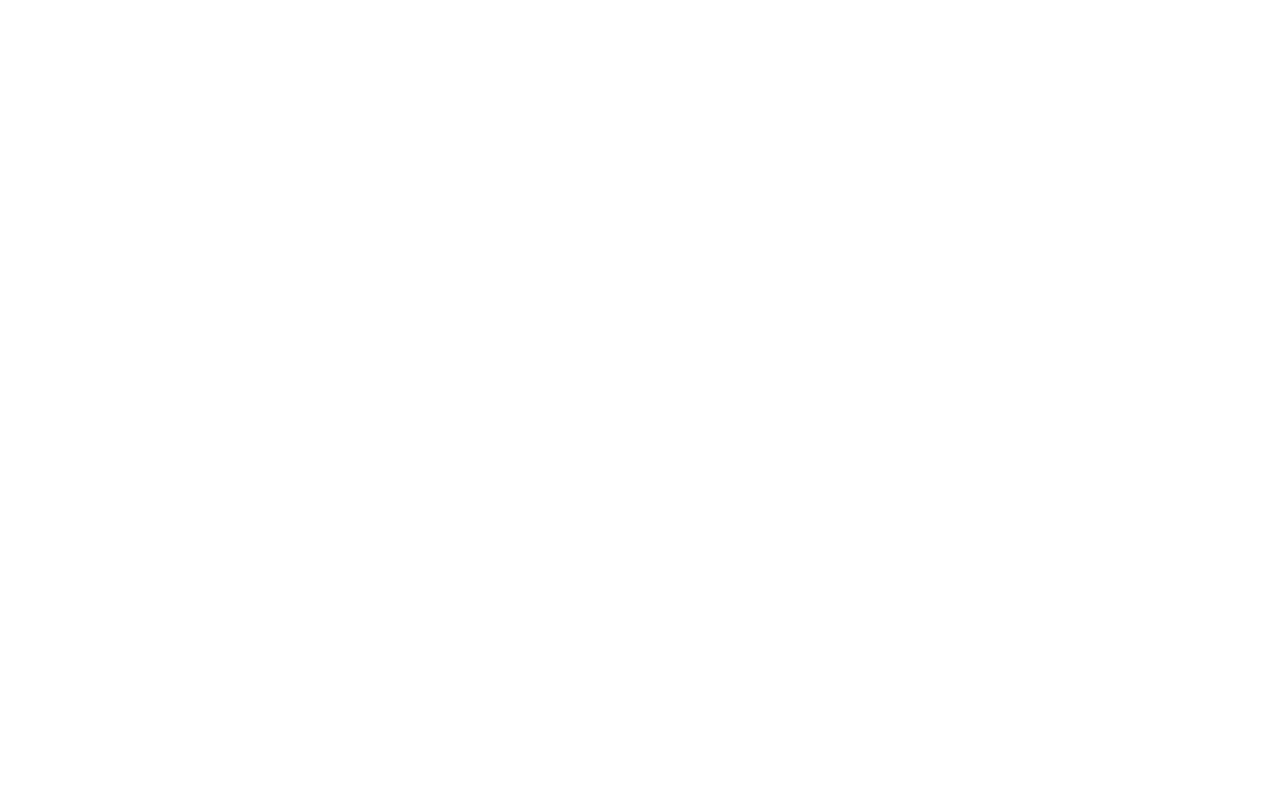
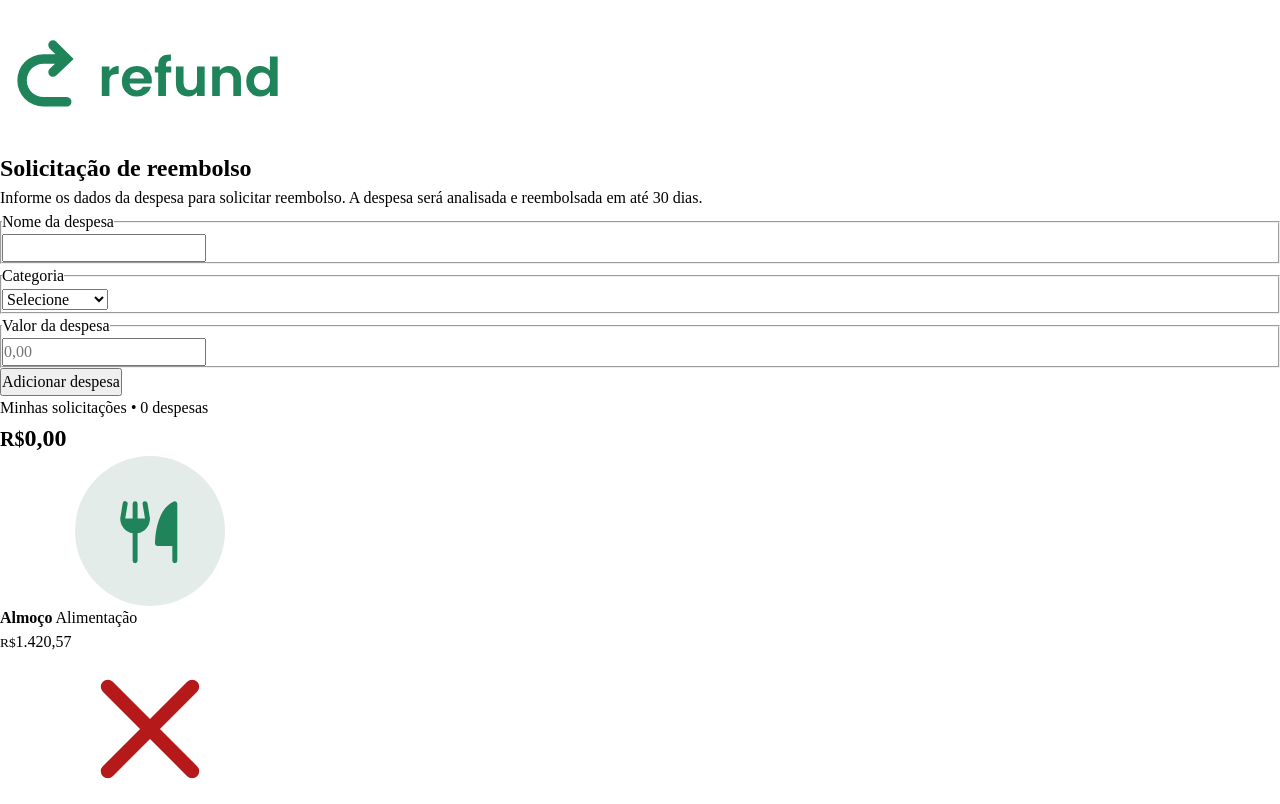
Before and after one commit to VictorMartinsD/refund-dashboard, a website built with Vite: page index.html in a window 1280 px wide. Built offline with nearby package versions, Linux system fonts and the light colour scheme.

Commit message:
feat: add dashboard html shell with svg sprite

```diff
--- a/index.html
+++ b/index.html
@@ -14,6 +14,7 @@
 
     <link rel="preconnect" href="https://fonts.googleapis.com" />
     <link rel="preconnect" href="https://fonts.gstatic.com" crossorigin />
+    <link href="https://fonts.googleapis.com/css2?family=Open+Sans:wght@400;600;700&display=swap" rel="stylesheet" />
 
     <meta property="og:type" content="website" />
     <meta property="og:title" content="Refund - Controle de Reembolsos" />
@@ -37,5 +38,75 @@
 
     <script type="module" src="/src/main.js"></script>
   </head>
-  <body></body>
+  <body>
+    <main>
+      <svg class="logo" role="img" aria-label="Convert logo">
+        <use href="./src/assets/img/icons.svg#icon-logo"></use>
+      </svg>
+
+      <section>
+        <form>
+          <h1>Solicitação de reembolso</h1>
+          <p>
+            Informe os dados da despesa para solicitar reembolso. A despesa será analisada e reembolsada em até 30 dias.
+          </p>
+
+          <fieldset>
+            <legend>Nome da despesa</legend>
+            <input type="text" id="expense" name="expense" required />
+          </fieldset>
+
+          <div class="inputs-row">
+            <fieldset>
+              <legend>Categoria</legend>
+              <select id="category" name="category" required>
+                <option value="" disabled selected hidden>Selecione</option>
+                <option value="food">Alimentação</option>
+                <option value="accommodation">Hospedagem</option>
+                <option value="services">Serviços</option>
+                <option value="transport">Transporte</option>
+                <option value="others">Outros</option>
+              </select>
+            </fieldset>
+
+            <fieldset>
+              <legend>Valor da despesa</legend>
+              <input type="text" name="amount" id="amount" placeholder="0,00" required />
+            </fieldset>
+          </div>
+
+          <button type="submit">Adicionar despesa</button>
+        </form>
+
+        <aside>
+          <header>
+            <p>
+              Minhas solicitações <i>&bullet;</i>
+              <span>0 despesas</span>
+            </p>
+            <h2><small>R$</small>0,00</h2>
+          </header>
+
+          <ul>
+            <li class="expense">
+              <svg class="expense-icon" role="img" aria-label="Ícone de tipo da despesa">
+                <use href="./src/assets/img/icons.svg#icon-food"></use>
+              </svg>
+
+              <div class="expense-info">
+                <strong>Almoço</strong>
+                <span>Alimentação</span>
+              </div>
+
+              <span class="expense-amount"><small>R$</small>1.420,57</span>
+
+              <svg class="remove-icon" role="img" aria-label="remover">
+                <use href="./src/assets/img/icons.svg#icon-remove"></use>
+              </svg>
+            </li>
+          </ul>
+        </aside>
+      </section>
+    </main>
+  </body>
 </html>
```
Also changed, not shown: src/assets/img/favicon.png (added), src/assets/img/icons.svg (added), 1 other file.
